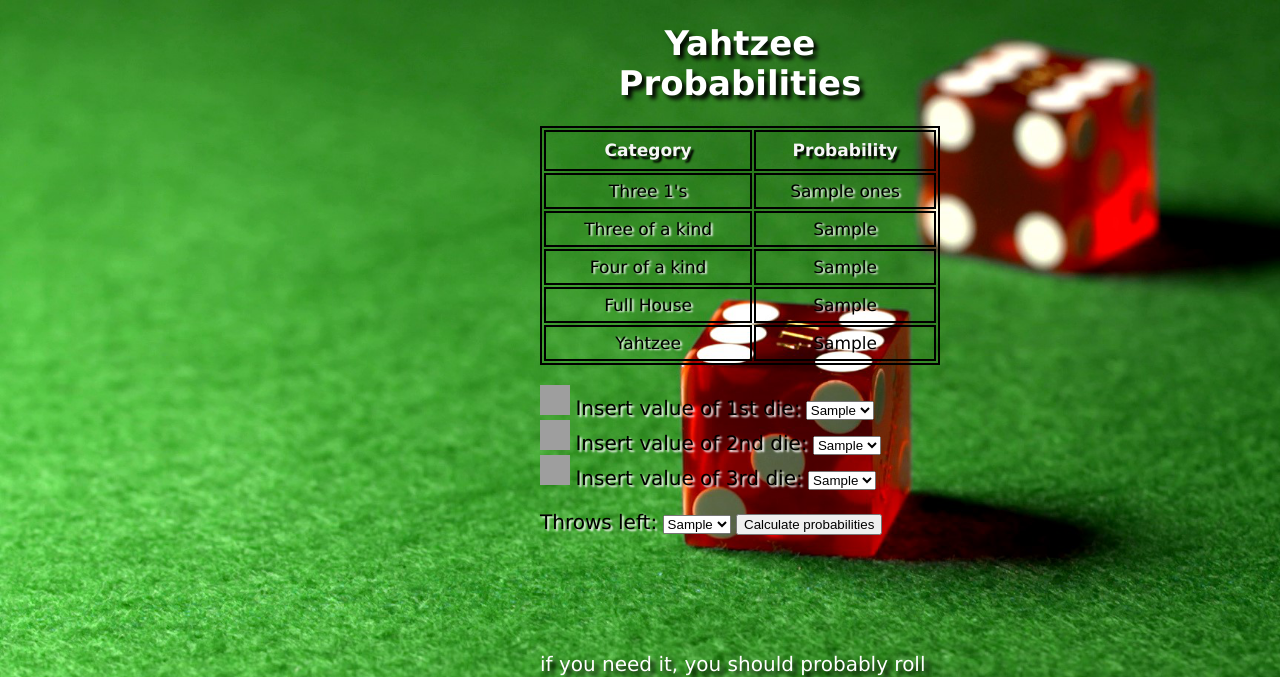
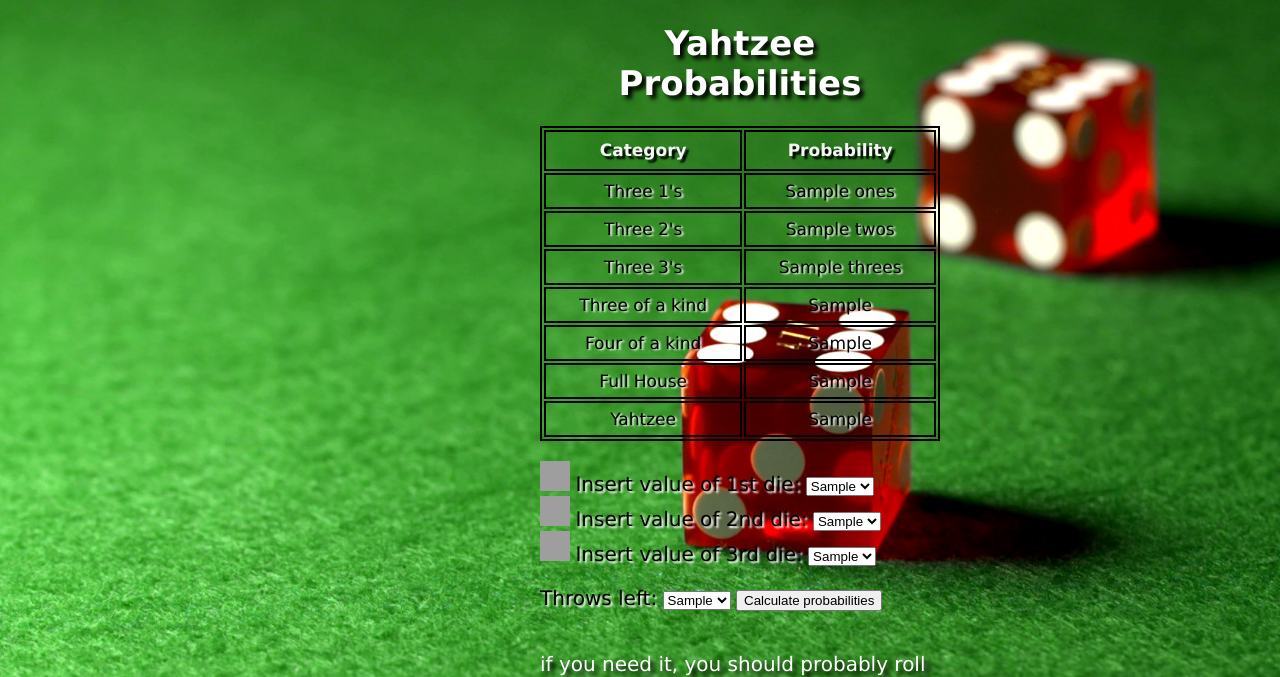
Before and after one commit to Simonolsson98/flask-yahtzee-project, a Flask app: template templates/index.html in a window 1280 px wide. Shown: the top 677 px of the page. Run offline with Flask 2, Linux system fonts and the light colour scheme; the template is opened without the code that fills it: most values are stand-ins (such as "Sample title", 1, 10 or a date in 2020); grey boxes are pictures that could not be loaded.

Commit message:
test to add row for probability of three ones, three twos etc

```diff
--- a/templates/index.html
+++ b/templates/index.html
@@ -18,6 +18,14 @@
         <tr>
             <td>Three 1's</td>
             <td>{{ ones }}</td>
+        </tr>
+        <tr>
+            <td>Three 2's</td>
+            <td>{{ twos }}</td>
+        </tr>
+        <tr>
+            <td>Three 3's</td>
+            <td>{{ threes }}</td>
         </tr>
         <tr>
             <td>Three of a kind</td>
```
